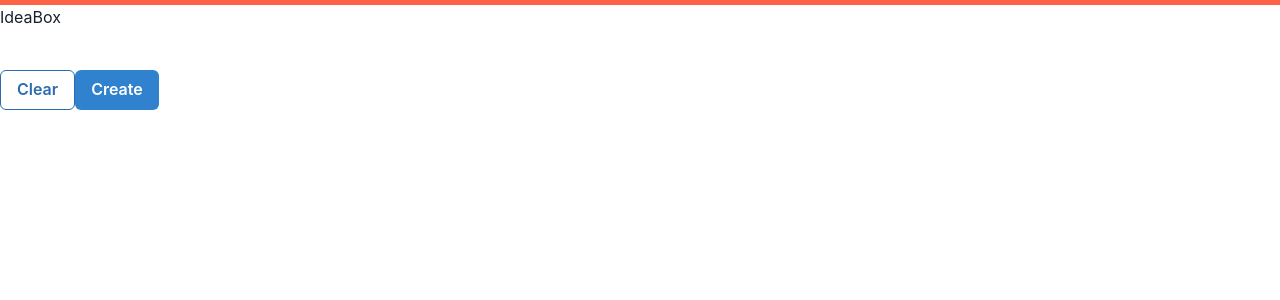
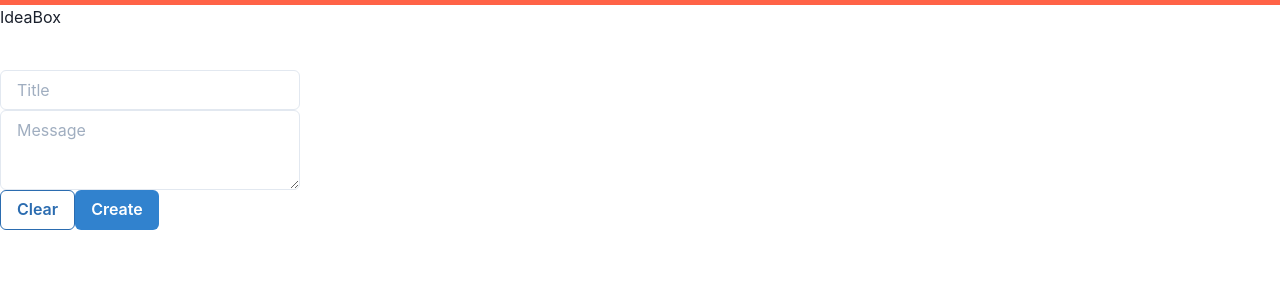
Before and after one commit to Nathan-Froeh/idea-box, a React (Create React App) app: page / in a window 1280 px wide. Shown: the top 300 px of the page. Built offline with nearby package versions, Linux system fonts and the light colour scheme.

Commit message:
add inputs

```diff
--- a/src/sideNav/sideNav.jsx
+++ b/src/sideNav/sideNav.jsx
@@ -2,6 +2,8 @@ import './sideNav.scss';
 import {
   Box,
   Button,
+  Input,
+  Textarea,
 } from "@chakra-ui/react"
 
 export function SideNav() {
@@ -10,6 +12,10 @@ export function SideNav() {
 
 
       <Box>
+        <Input placeholder="Title" />
+        <Textarea placeholder="Message" />
+      </Box>
+      <Box>
         <Button colorScheme="blue" variant="outline">Clear</Button>
         <Button colorScheme="blue" variant="solid">Create</Button>
       </Box>
```
